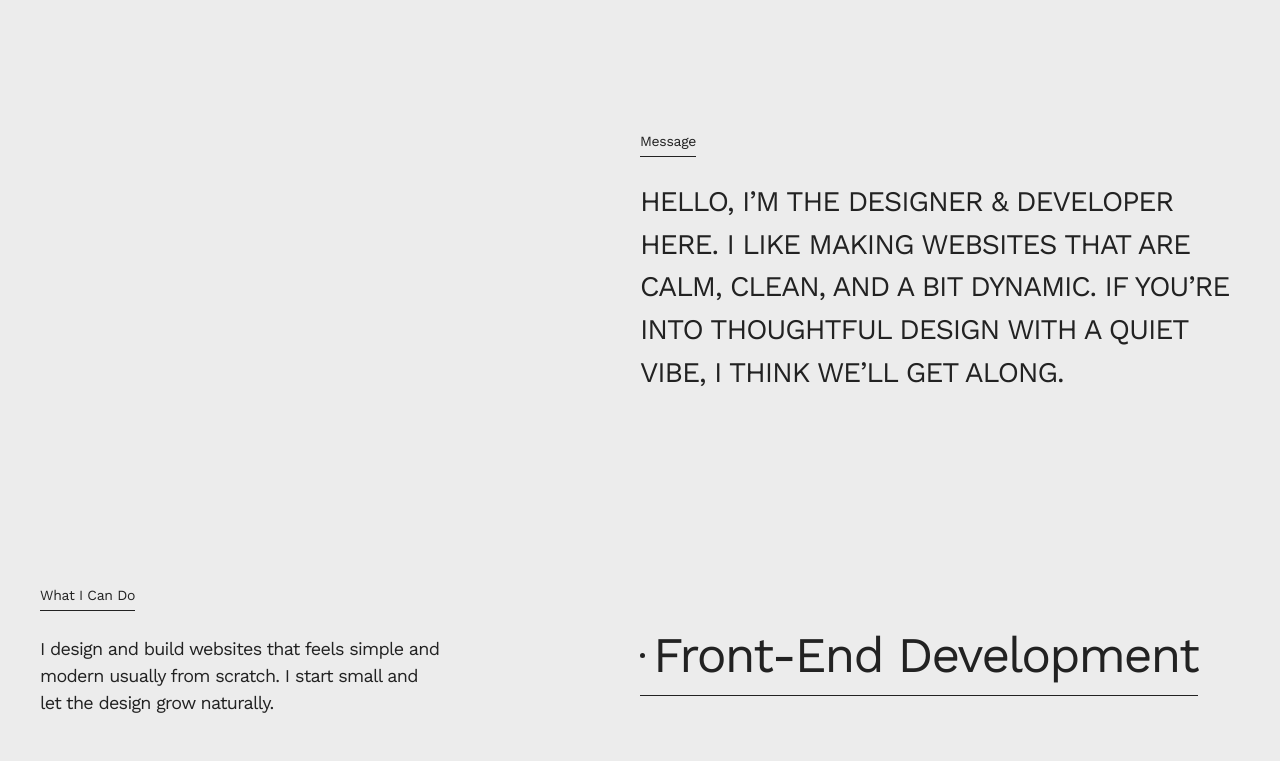
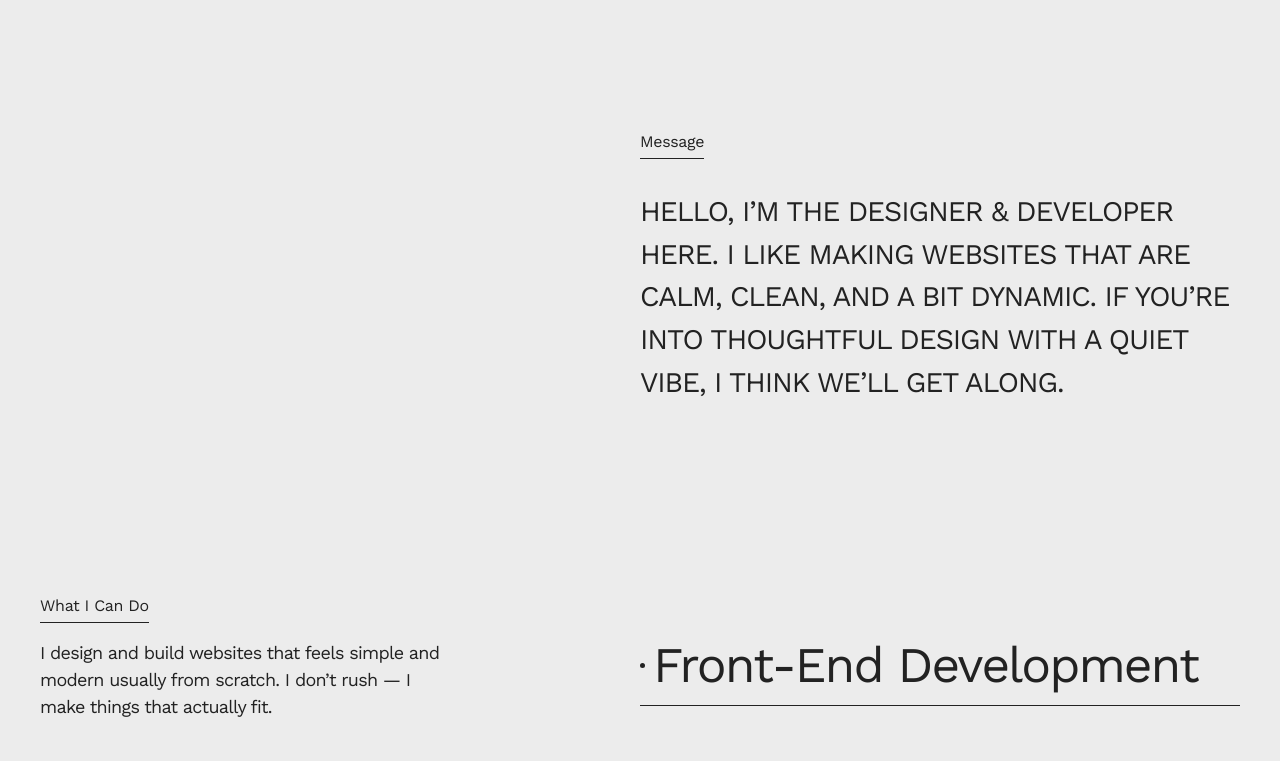
Before and after one commit to k-datacloud/dev-experiment, a website: page kaiseidev.html in a window 1280 px wide. Shown: the part 860-1621 px from the top of the page. Drawn offline with nearby package versions, Linux system fonts and the light colour scheme.

Commit message:
code commits

```diff
--- a/kaiseidev.html
+++ b/kaiseidev.html
@@ -72,7 +72,7 @@
             <div class="service__wrapper">
                 <div class="service__content-left">
                     <h2 class="index">what i can do</h2>
-                    <p class="service__text">I design and build websites that feels simple and modern usually from scratch. I start small and let the design grow naturally.</p>
+                    <p class="service__text">I design and build websites that feels simple and modern usually from scratch. I don’t rush — I make things that actually fit.</p>
                 </div>
                 <ul class="service__content-right service-list">
                     <li class="service-list__item">
--- a/src/_kaiseidev.scss
+++ b/src/_kaiseidev.scss
@@ -32,9 +32,9 @@ body {
 
 .index {
     @include worksans(14, 400);
+    font-size: min(calc(14/390 * 100vw), 16px);
     letter-spacing: -0.02em;
     text-transform: capitalize;
-    margin-bottom: calc(32/16 * 1rem);
     display: inline-block;
     position: relative;
 
@@ -301,6 +301,10 @@ body {
     width: 100%;
     margin-bottom: calc(120/16 * 1rem);
 
+    .index {
+        margin-bottom: calc(40/16 * 1rem);
+    }
+
     @include respond-to(lg) {
         margin-bottom: calc(192/16 * 1rem);
     }
@@ -346,6 +350,10 @@ body {
         }
     }
 
+    .index {
+        margin-bottom: calc(24/16 * 1rem);
+    }
+
     &__content-right {
 
         @include respond-to(lg) {
@@ -365,6 +373,7 @@ body {
 
     &__text {
         @include worksans(16, 400);
+        font-size: min(calc(16/390 * 100vw), 16px);
         letter-spacing: -0.04em;
         line-height: 1.5;
         max-width: 280px;
@@ -397,8 +406,8 @@ body {
             display: flex;
             align-items: center;
             list-style: none;
-            width: fit-content;
             @include worksans(28, 400);
+            font-size: min(calc(28/390 * 100vw), 28px);
             letter-spacing: -0.04em;
             text-transform: capitalize;
             position: relative;
```
Also changed, not shown: dist/style.css, 1 other file.
